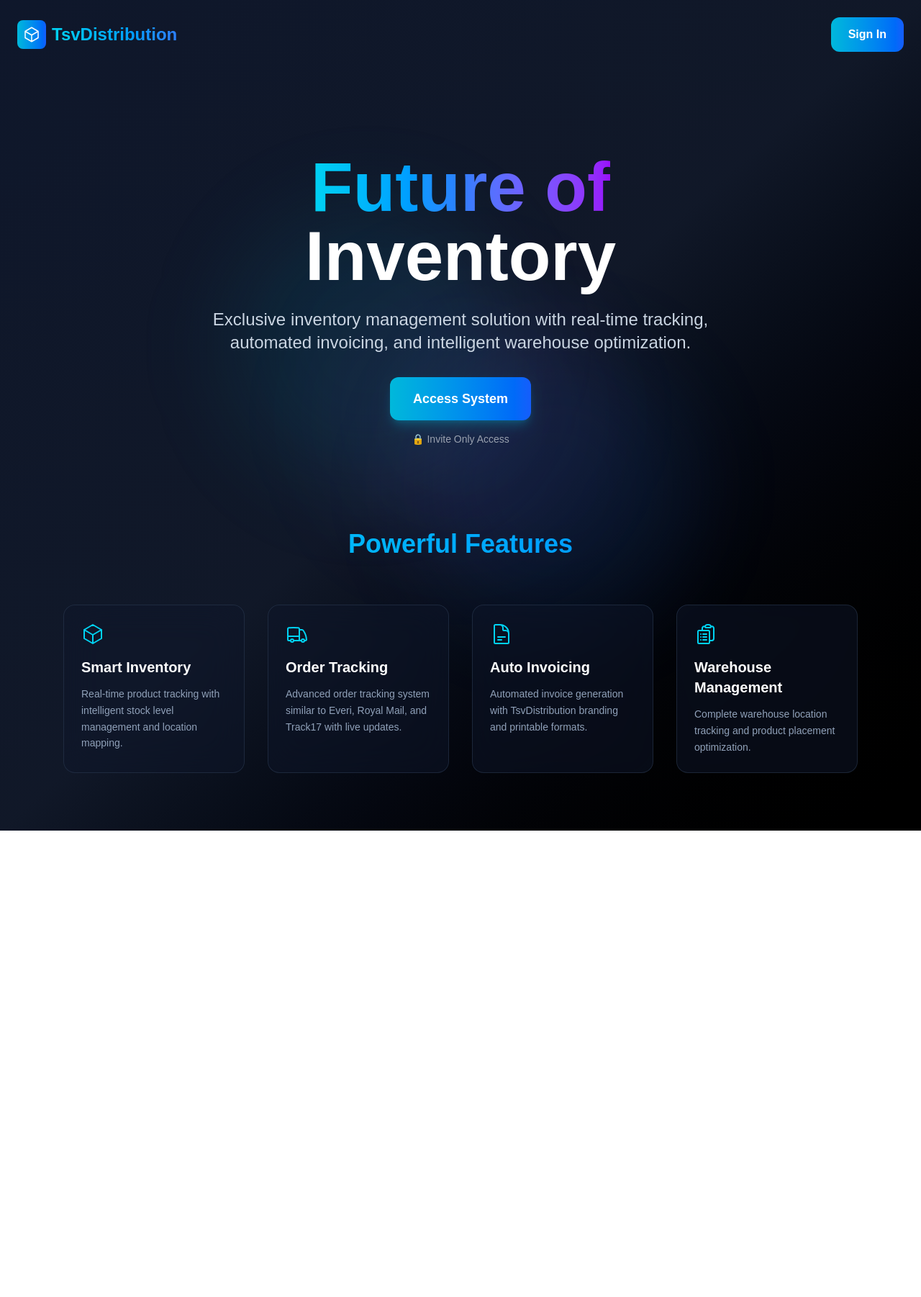
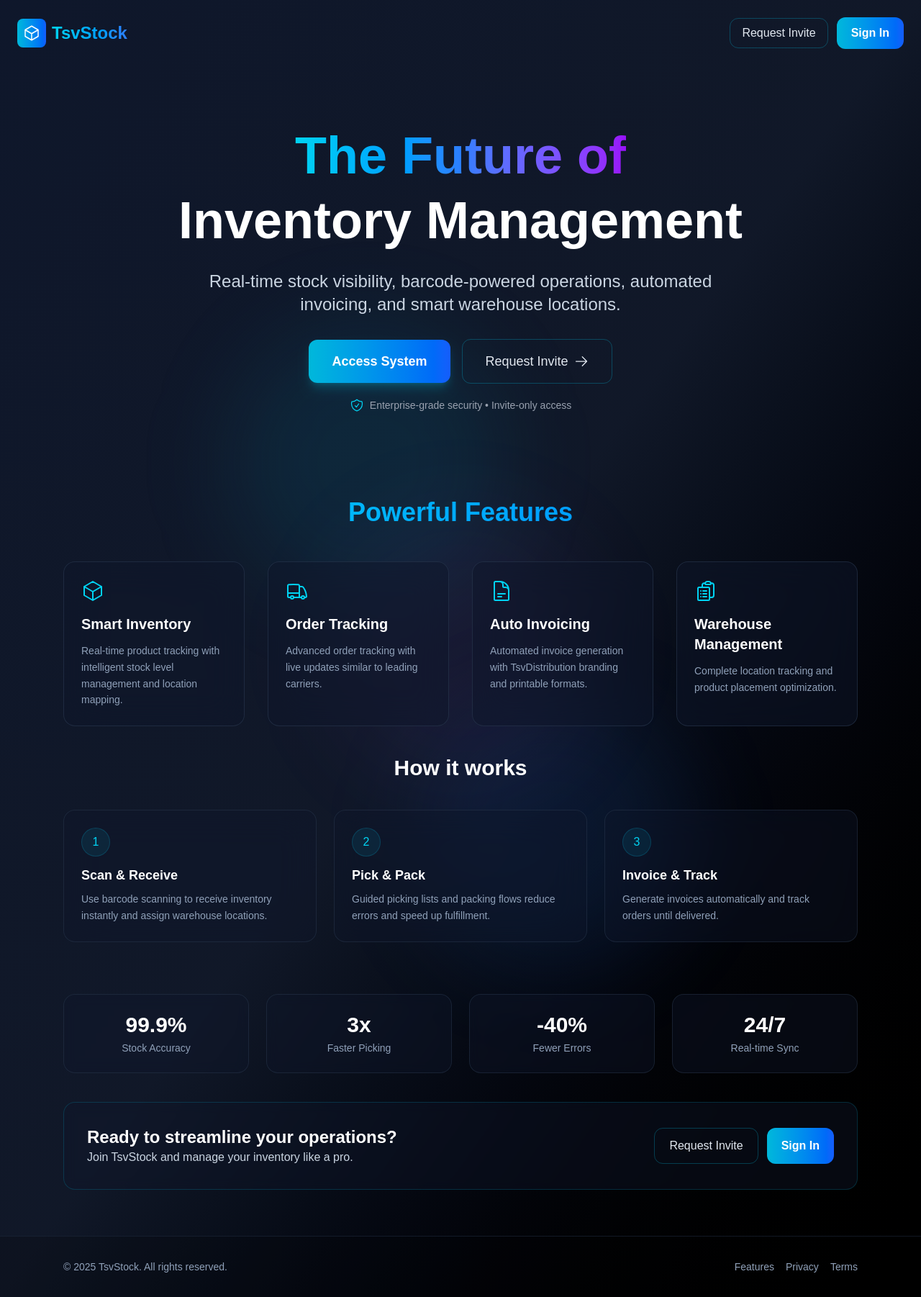
Before and after one commit to TsveMotion/tsvdistribution, a Next.js app: page / in a window 1280 px wide. Shown: the whole page at 72% size. Before the commit the page ends 1154 px from the top, so only its background shows below. Built offline with nearby package versions, Linux system fonts and the light colour scheme; what @react-pdf/renderer would draw is missing.

Commit message:
feat: create landing page with SEO optimization and responsive design

```diff
--- a/src/app/layout.tsx
+++ b/src/app/layout.tsx
@@ -14,8 +14,34 @@
 });
 
 export const metadata: Metadata = {
-  title: "TsvDistribution - Future of Inventory Management",
-  description: "Revolutionary inventory management solution with real-time tracking, automated invoicing, and intelligent warehouse optimization.",
+  title: "TsvStock - Future of Inventory Management",
+  description: "TsvStock: Real-time tracking, barcode workflows, automated invoicing, and intelligent warehouse optimization.",
+  metadataBase: new URL("https://tsvstock.com"),
+  alternates: {
+    canonical: "/",
+  },
+  openGraph: {
+    title: "TsvStock - Future of Inventory Management",
+    description: "TsvStock: Real-time tracking, barcode workflows, automated invoicing, and intelligent warehouse optimization.",
+    url: "https://tsvstock.com/",
+    siteName: "TsvStock",
+    images: [
+      {
+        url: "/og-image.svg",
+        width: 1200,
+        height: 630,
+        alt: "TsvStock",
+      },
+    ],
+    locale: "en_US",
+    type: "website",
+  },
+  twitter: {
+    card: "summary_large_image",
+    title: "TsvStock - Future of Inventory Management",
+    description: "TsvStock: Real-time tracking, barcode workflows, automated invoicing, and intelligent warehouse optimization.",
+    images: ["/og-image.svg"],
+  },
 };
 
 export default function RootLayout({
--- a/src/app/page.tsx
+++ b/src/app/page.tsx
@@ -1,5 +1,22 @@
 import HomePage from "@/components/HomePage";
+import Script from "next/script";
 
 export default function Home() {
-  return <HomePage />;
+  return (
+    <>
+      <Script id="ld-json-org" type="application/ld+json"
+        dangerouslySetInnerHTML={{
+          __html: JSON.stringify({
+            "@context": "https://schema.org",
+            "@type": "Organization",
+            name: "TsvStock",
+            url: "https://tsvstock.com/",
+            logo: "https://tsvstock.com/og-image.png",
+            sameAs: [],
+          }),
+        }}
+      />
+      <HomePage />
+    </>
+  );
 }
--- /dev/null
+++ b/src/app/robots.ts
@@ -0,0 +1,12 @@
+import type { MetadataRoute } from 'next';
+
+export default function robots(): MetadataRoute.Robots {
+  return {
+    rules: {
+      userAgent: '*',
+      allow: '/',
+    },
+    sitemap: 'https://tsvstock.com/sitemap.xml',
+    host: 'https://tsvstock.com',
+  };
+}
--- a/src/components/HomePage.tsx
+++ b/src/components/HomePage.tsx
@@ -8,7 +8,9 @@
   CubeIcon,
   ClipboardDocumentListIcon,
   TruckIcon,
-  DocumentTextIcon
+  DocumentTextIcon,
+  ArrowRightIcon,
+  ShieldCheckIcon
 } from '@heroicons/react/24/outline';
 
 export default function HomePage() {
@@ -16,6 +18,10 @@
   const [authModalOpen, setAuthModalOpen] = useState(false);
 
   const handleSignIn = () => {
+    setAuthModalOpen(true);
+  };
+
+  const handleRequestInvite = () => {
     setAuthModalOpen(true);
   };
 
@@ -32,60 +38,77 @@
         <div className="absolute top-1/2 left-1/2 transform -translate-x-1/2 -translate-y-1/2 w-96 h-96 bg-purple-500/5 rounded-full blur-3xl"></div>
       </div>
 
-      {/* Navigation */}
-      <nav className="relative z-10 flex items-center justify-between p-6">
+      {/* Header / Navigation */}
+      <header className="relative z-10">
+        <nav className="mx-auto max-w-7xl flex items-center justify-between p-6">
           <div className="flex items-center space-x-2">
             <div className="w-10 h-10 bg-gradient-to-r from-cyan-500 to-blue-600 rounded-lg flex items-center justify-center">
               <CubeIcon className="h-6 w-6 text-white" />
             </div>
             <span className="text-2xl font-bold bg-gradient-to-r from-cyan-400 to-blue-500 bg-clip-text text-transparent">
-            TsvDistribution
+              TsvStock
             </span>
           </div>
-        <div className="flex items-center space-x-4">
+          <div className="flex items-center space-x-3">
+            <button
+              onClick={handleRequestInvite}
+              className="px-4 py-2 rounded-xl border border-cyan-500/30 text-slate-200 hover:bg-cyan-500/10 transition-all"
+              aria-label="Request an invite"
+            >
+              Request Invite
+            </button>
             <button
               onClick={handleSignIn}
-            className="px-6 py-3 bg-gradient-to-r from-cyan-500 to-blue-600 hover:from-cyan-600 hover:to-blue-700 rounded-xl font-semibold transition-all duration-200 transform hover:scale-105"
+              className="px-5 py-2.5 bg-gradient-to-r from-cyan-500 to-blue-600 hover:from-cyan-600 hover:to-blue-700 rounded-xl font-semibold transition-all duration-200 transform hover:scale-105"
+              aria-label="Sign in"
             >
               Sign In
             </button>
           </div>
         </nav>
+      </header>
 
+      <main className="relative z-10">
         {/* Hero Section */}
-      <div className="relative z-10 flex flex-col items-center justify-center min-h-[80vh] text-center px-4">
-        <h1 className="text-6xl md:text-8xl font-bold mb-6">
+        <section className="flex flex-col items-center justify-center min-h-[70vh] text-center px-6">
+          <h1 className="text-5xl md:text-7xl font-extrabold mb-6 leading-tight">
             <span className="bg-gradient-to-r from-cyan-400 via-blue-500 to-purple-600 bg-clip-text text-transparent">
-            Future of
+              The Future of
             </span>
             <br />
-          <span className="text-white">Inventory</span>
+            <span className="text-white">Inventory Management</span>
           </h1>
 
-        <p className="text-xl md:text-2xl text-slate-300 mb-8 max-w-3xl">
-          Exclusive inventory management solution with real-time tracking,
-          automated invoicing, and intelligent warehouse optimization.
+          <p className="text-lg md:text-2xl text-slate-300 mb-8 max-w-3xl">
+            Real-time stock visibility, barcode-powered operations, automated invoicing, and smart warehouse locations.
           </p>
 
-        <div className="flex flex-col sm:flex-row items-center space-y-4 sm:space-y-0 sm:space-x-6">
+          <div className="flex flex-col sm:flex-row items-center gap-4">
             <button
               onClick={handleSignIn}
               className="px-8 py-4 bg-gradient-to-r from-cyan-500 to-blue-600 hover:from-cyan-600 hover:to-blue-700 rounded-xl font-semibold text-lg transition-all duration-200 transform hover:scale-105 shadow-lg shadow-cyan-500/25"
             >
               Access System
             </button>
+            <button
+              onClick={handleRequestInvite}
+              className="px-8 py-4 rounded-xl border border-cyan-500/30 text-slate-200 hover:bg-cyan-500/10 transition-all text-lg inline-flex items-center gap-2"
+            >
+              Request Invite
+              <ArrowRightIcon className="h-5 w-5" />
+            </button>
           </div>
-        <div className="mt-4 text-sm text-gray-400">
-          <p>🔒 Invite Only Access</p>
+          <div className="mt-5 text-sm text-gray-400 inline-flex items-center gap-2">
+            <ShieldCheckIcon className="h-5 w-5 text-cyan-400" />
+            <p>Enterprise-grade security • Invite-only access</p>
           </div>
-      </div>
+        </section>
 
         {/* Features Grid */}
-      <div className="relative z-10 max-w-6xl mx-auto px-6 pb-20">
-        <h2 className="text-4xl font-bold text-center mb-16 bg-gradient-to-r from-cyan-400 to-blue-500 bg-clip-text text-transparent">
+        <section id="features" className="max-w-6xl mx-auto px-6 py-10">
+          <h2 className="text-3xl md:text-4xl font-bold text-center mb-12 bg-gradient-to-r from-cyan-400 to-blue-500 bg-clip-text text-transparent">
             Powerful Features
           </h2>
-
           <div className="grid md:grid-cols-2 lg:grid-cols-4 gap-8">
             <FeatureCard
               icon={<CubeIcon className="h-8 w-8" />}
@@ -95,7 +118,7 @@
             <FeatureCard
               icon={<TruckIcon className="h-8 w-8" />}
               title="Order Tracking"
-            description="Advanced order tracking system similar to Everi, Royal Mail, and Track17 with live updates."
+              description="Advanced order tracking with live updates similar to leading carriers."
             />
             <FeatureCard
               icon={<DocumentTextIcon className="h-8 w-8" />}
@@ -105,10 +128,57 @@
             <FeatureCard
               icon={<ClipboardDocumentListIcon className="h-8 w-8" />}
               title="Warehouse Management"
-            description="Complete warehouse location tracking and product placement optimization."
+              description="Complete location tracking and product placement optimization."
             />
           </div>
+        </section>
+
+        {/* How it Works */}
+        <section className="max-w-6xl mx-auto px-6 pb-8">
+          <h3 className="text-2xl md:text-3xl font-semibold text-center mb-10 text-white">How it works</h3>
+          <div className="grid md:grid-cols-3 gap-6">
+            <StepCard step="1" title="Scan & Receive" desc="Use barcode scanning to receive inventory instantly and assign warehouse locations." />
+            <StepCard step="2" title="Pick & Pack" desc="Guided picking lists and packing flows reduce errors and speed up fulfillment." />
+            <StepCard step="3" title="Invoice & Track" desc="Generate invoices automatically and track orders until delivered." />
           </div>
+        </section>
+
+        {/* Stats */}
+        <section className="max-w-6xl mx-auto px-6 py-10">
+          <div className="grid grid-cols-2 md:grid-cols-4 gap-6">
+            <Stat value="99.9%" label="Stock Accuracy" />
+            <Stat value="3x" label="Faster Picking" />
+            <Stat value="-40%" label="Fewer Errors" />
+            <Stat value="24/7" label="Real-time Sync" />
+          </div>
+        </section>
+
+        {/* CTA Strip */}
+        <section className="max-w-6xl mx-auto px-6 pb-16">
+          <div className="rounded-2xl border border-cyan-500/20 bg-slate-900/40 backdrop-blur p-6 md:p-8 flex flex-col md:flex-row items-center justify-between gap-4">
+            <div>
+              <h4 className="text-xl md:text-2xl font-semibold">Ready to streamline your operations?</h4>
+              <p className="text-slate-300">Join TsvStock and manage your inventory like a pro.</p>
+            </div>
+            <div className="flex gap-3">
+              <button onClick={handleRequestInvite} className="px-5 py-3 rounded-xl border border-cyan-500/30 text-slate-200 hover:bg-cyan-500/10 transition-all">Request Invite</button>
+              <button onClick={handleSignIn} className="px-5 py-3 bg-gradient-to-r from-cyan-500 to-blue-600 hover:from-cyan-600 hover:to-blue-700 rounded-xl font-semibold">Sign In</button>
+            </div>
+          </div>
+        </section>
+      </main>
+
+      {/* Footer */}
+      <footer className="relative z-10 border-t border-slate-800/60 bg-black/20">
+        <div className="max-w-6xl mx-auto px-6 py-8 text-sm text-slate-400 flex flex-col md:flex-row items-center justify-between gap-3">
+          <p>© {new Date().getFullYear()} TsvStock. All rights reserved.</p>
+          <div className="flex gap-4">
+            <a className="hover:text-slate-300" href="#features">Features</a>
+            <a className="hover:text-slate-300" href="#">Privacy</a>
+            <a className="hover:text-slate-300" href="#">Terms</a>
+          </div>
+        </div>
+      </footer>
 
       {/* Auth Modal */}
       <AuthModal
@@ -129,3 +199,24 @@
     </div>
   );
 }
+
+function StepCard({ step, title, desc }: { step: string; title: string; desc: string }) {
+  return (
+    <div className="bg-slate-900/40 backdrop-blur-xl border border-slate-700/40 rounded-2xl p-6">
+      <div className="mb-3 inline-flex items-center justify-center w-10 h-10 rounded-full bg-cyan-500/10 text-cyan-400 border border-cyan-500/20">
+        {step}
+      </div>
+      <h4 className="text-lg font-semibold text-white mb-2">{title}</h4>
+      <p className="text-slate-400 text-sm leading-relaxed">{desc}</p>
+    </div>
+  );
+}
+
+function Stat({ value, label }: { value: string; label: string }) {
+  return (
+    <div className="rounded-2xl border border-slate-700/40 bg-slate-900/40 backdrop-blur p-6 text-center">
+      <div className="text-3xl font-bold text-white">{value}</div>
+      <div className="text-slate-400 mt-1 text-sm">{label}</div>
+    </div>
+  );
+}
```
Also changed, not shown: src/app/sitemap.ts (added, +13 -0 lines), public/og-image.svg (added). Lines whose indentation alone changed are shown as unchanged.
